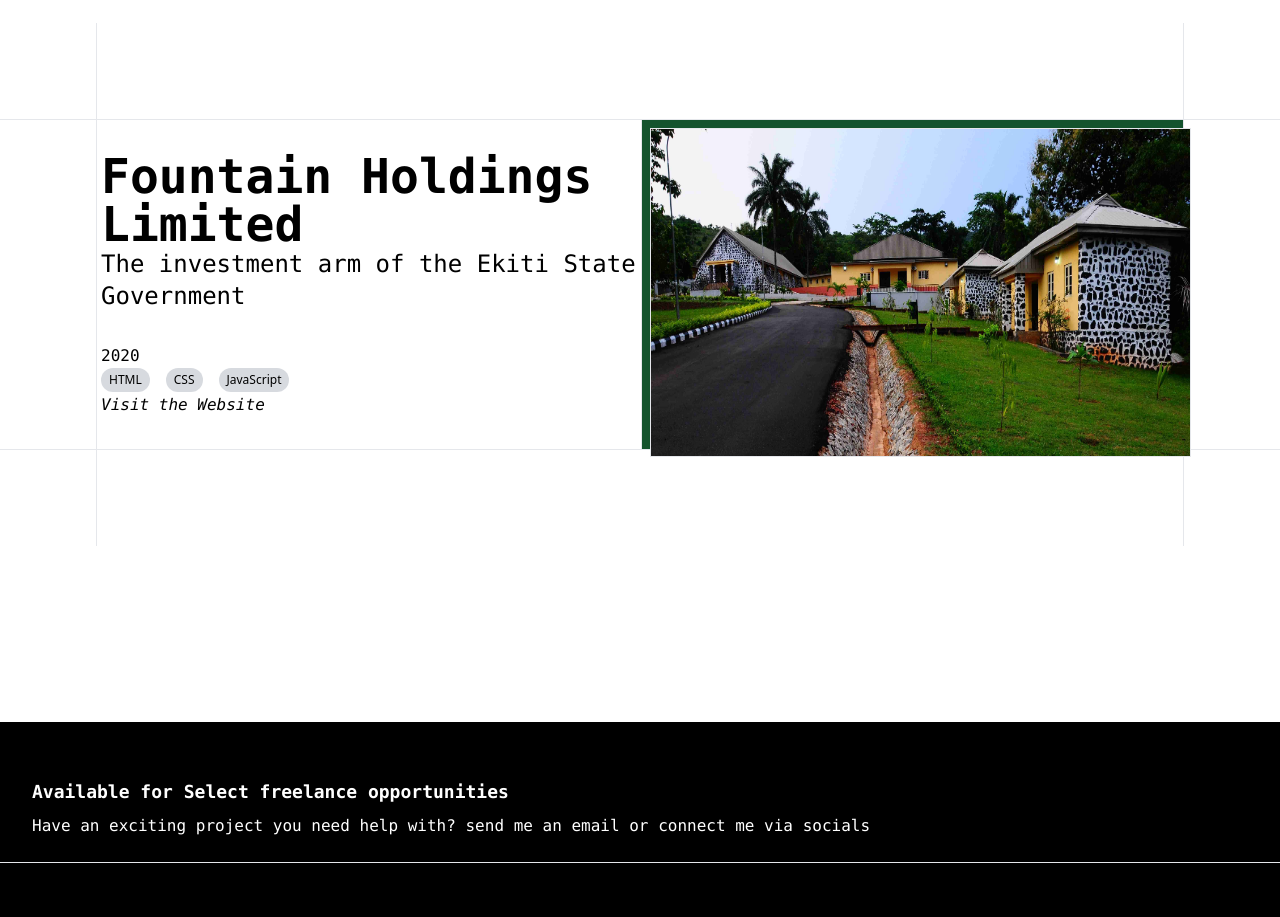
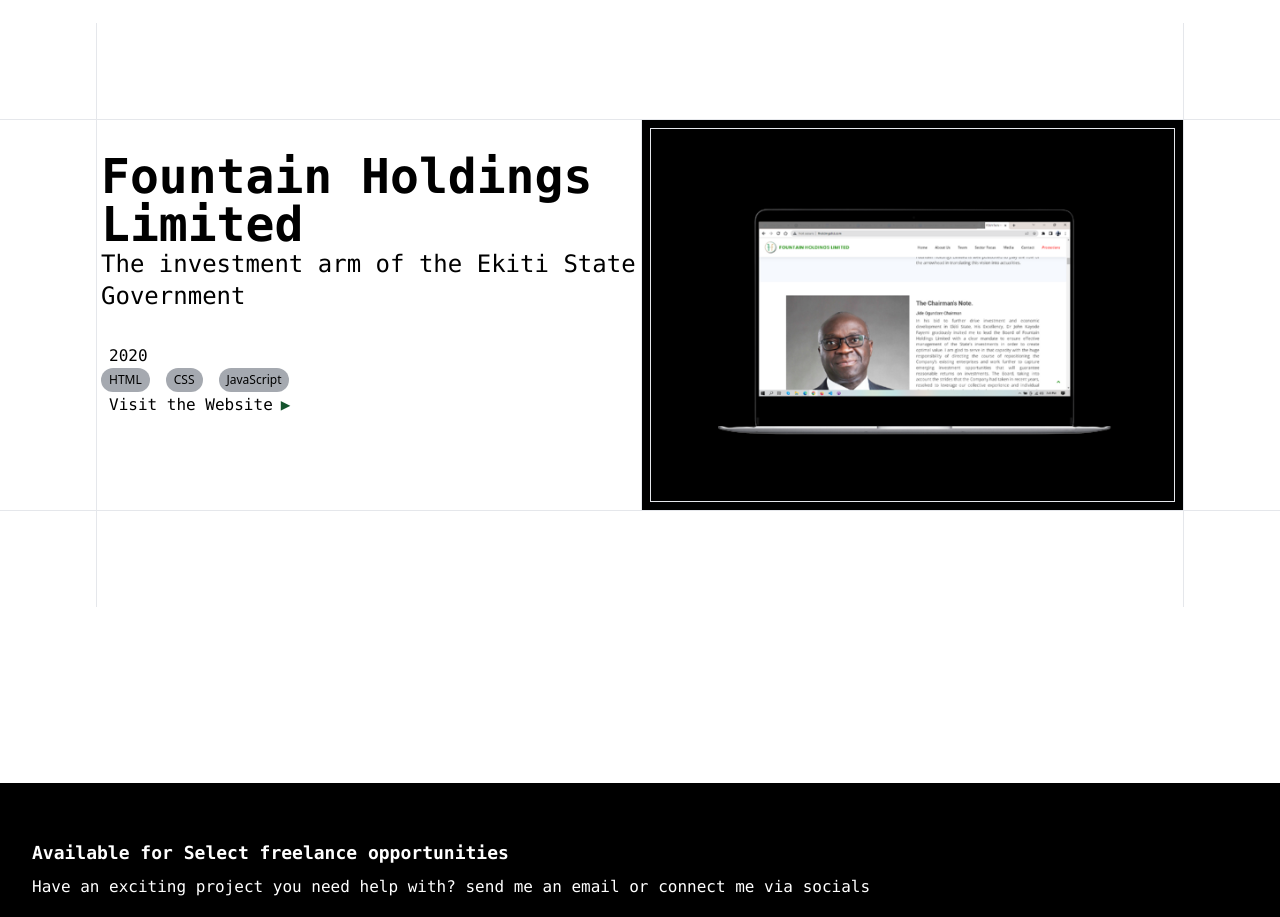
Before and after one commit to Omotobii/personal_portfolio, a Next.js app: page / in a window 1280 px wide. Shown: the part 1481-2398 px from the top of the page. Built offline with nearby package versions, Linux system fonts and the light colour scheme.

Commit message:
updated index.tsx

```diff
--- a/pages/index.tsx
+++ b/pages/index.tsx
@@ -110,7 +110,7 @@
 
               </div>
             </div>
-            <div className=' px-4 lg:px-24 sm:flex sm:justify-between h-auto border-t border-b'>
+            <div className=' group px-4 lg:px-24 sm:flex sm:justify-between h-auto border-t border-b'>
 
               <div className='h-auto px-1 sm:w-full border-l border-r sm:border-l'>
 
@@ -120,34 +120,35 @@
                 </div>
 
                 <div className=' mt-8'>
-                  <p className=' font-mono dark:text-white'>
+                  <p className=' pl-2 font-mono dark:text-white'>
                     2020
                   </p>
                 </div>
 
                 <div className=' flex gap-4'>
-                  <p className=' font-medium text-xs dark:text-white bg-gray-400 bg-opacity-40 rounded-full py-1 px-2'>
+                  <p className=' font-medium text-xs dark:text-white dark bg-slate-800 bg-opacity-40 rounded-full py-1 px-2'>
                     HTML
                   </p>
 
-                  <p className=' font-medium text-xs dark:text-white bg-gray-400 bg-opacity-40 rounded-full py-1 px-2'>
+                  <p className=' font-medium text-xs dark:text-white dark bg-slate-800 bg-opacity-40 rounded-full py-1 px-2'>
                     CSS
                   </p>
 
-                  <p className=' font-medium text-xs dark:text-white bg-gray-400 bg-opacity-40 rounded-full py-1 px-2'>
+                  <p className=' font-medium text-xs dark:text-white dark bg-slate-800 bg-opacity-40 rounded-full py-1 px-2'>
                     JavaScript
                   </p>
                 </div>
 
 
-                <div className='  pb-8 pr-7 '>
-                  <a href='http://fholdingsltd.com/' className=' font-mono italic dark:text-white'>Visit the Website</a>
+                <div className=' flex pb-8 pr-7 '>
+                  <div><a href='http://fholdingsltd.com/' className=' pl-2 font-mono dark:text-white'>Visit the Website</a></div>
+                  <div className=' transition ease-in-out group-hover:translate-x-6 group-hover:duration-500 '><a href='http://fholdingsltd.com/' className=' pl-2 font-mono text-green-900'>▶</a></div>
                 </div>
 
               </div>
 
               <div className=' border-l border-r border-t p-2 w-full sm:border-l-0 sm:border-t-0 sm:border-r sm:p-0'>
-                <div className=' mx-auto h-full bg-green-900'><img src="/FHL.jpg" alt="project one" className=' translate-x-2 translate-y-2 mx-auto h-full border' /></div>
+                <div className=' mx-auto h-full p-2 bg-black'><img src="/FHL.png" alt="project one" className='  group-hover:scale-110 duration-300 mx-auto h-full border' /></div>
               </div>
 
             </div>
```
Also changed, not shown: public/FHL.jpg (deleted), public/FHL.png (added).
